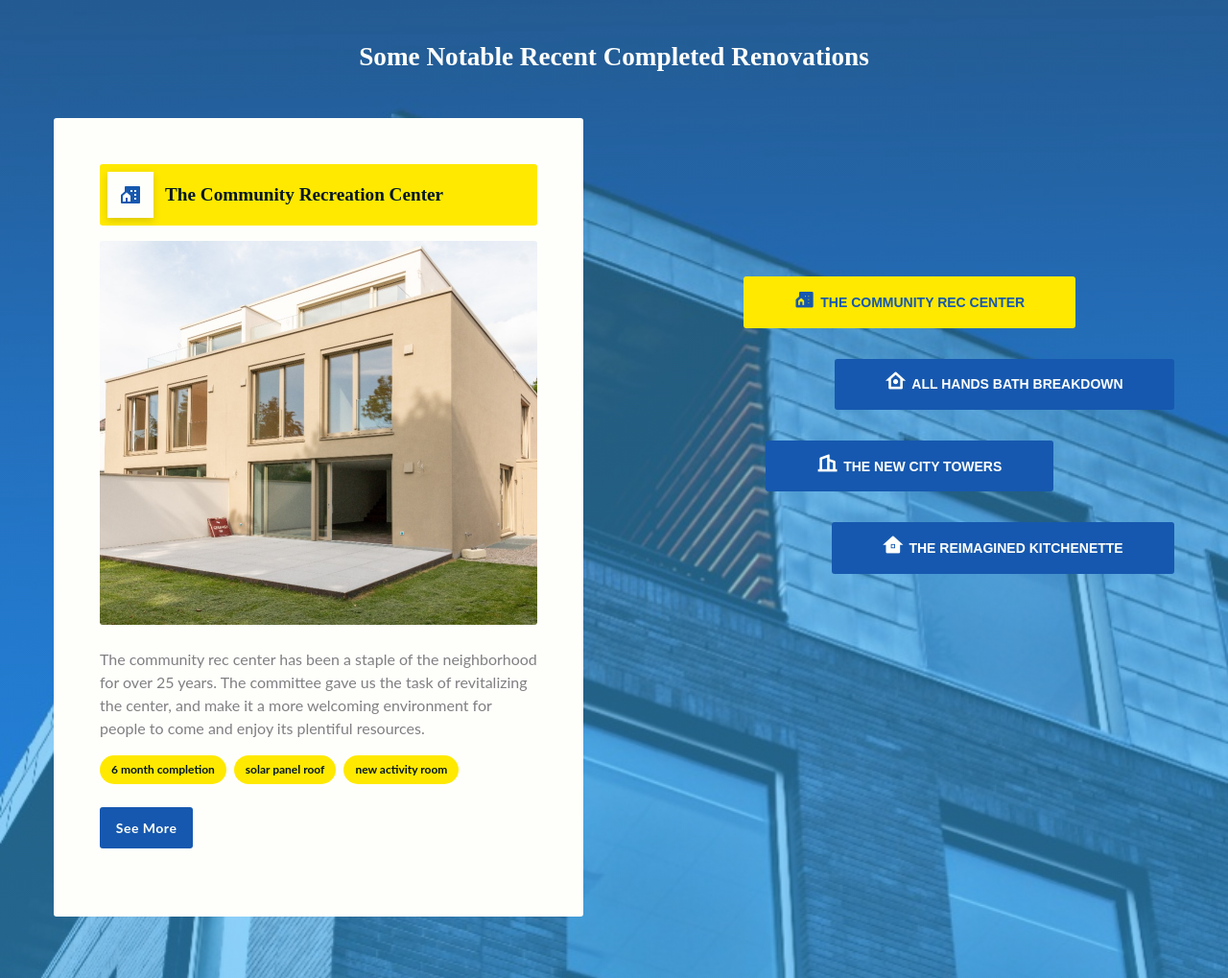
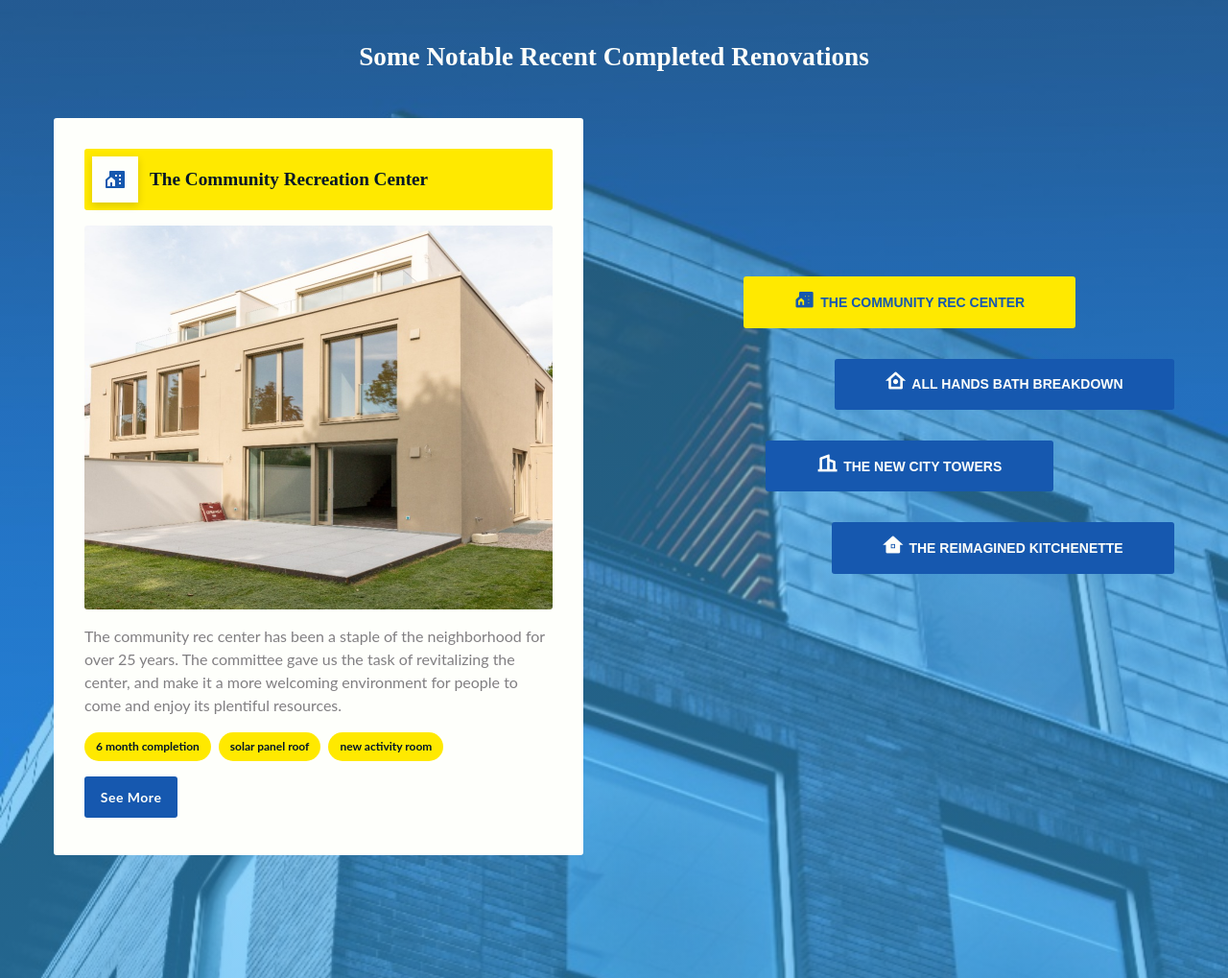
Before and after one commit to olopcodes/hcr-construction-site, a website: page src/index.html in a window 1280 px wide. Shown: the part 2180-3199 px from the top of the page at 96% size. Drawn offline with nearby package versions, Linux system fonts and the light colour scheme; files that its build step writes are made by us from their sources; files whose address does not match are found by name.

Commit message:
made some changes to the works box css

```diff
--- a/src/sass/pages/_home.scss
+++ b/src/sass/pages/_home.scss
@@ -313,18 +313,6 @@
     }
   }
 
-  &__work {
-    position: absolute;
-    z-index: -1;
-    opacity: 0;
-    transition: all 250ms ease;
-  }
-
-  &__work.active-work {
-    z-index: 2;
-    opacity: 1;
-  }
-
   &__tabs {
     order: 1;
     display: flex;
@@ -344,6 +332,7 @@
     @include mq($media-desktop) {
       align-items: center;
     }
+
     button {
       font-weight: 700;
       display: flex;
@@ -389,19 +378,29 @@
   }
 
   &__work {
+    position: absolute;
+    z-index: -1;
+    opacity: 0;
+    transition: all 250ms ease;
     background-color: $color-white;
     border-radius: 3px;
-    padding: 2em 1em;
-    height: 48rem;
-
+    padding: 1em;
+    height: 46rem;
     @include mq($media-tab) {
-      height: 44rem;
+      // height: 44rem;
+      padding: 2em 1em;
+      height: 42rem;
     }
 
     @include mq($media-desktop) {
-      padding: 3em;
-      height: 52rem;
+      padding: 2em;
+      height: 48rem;
     }
+  }
+
+  &__work.active-work {
+    z-index: 2;
+    opacity: 1;
   }
 
   &__heading {
@@ -427,7 +426,7 @@
 
   &__img {
     border-radius: 3px;
-    margin-bottom: 1.5em;
+    margin-bottom: 1em;
     height: 18rem;
     width: 100%;
 
@@ -445,7 +444,7 @@
     display: flex;
     flex-wrap: wrap;
     gap: 0.5em;
-    margin-bottom: 1.5em;
+    margin-bottom: 1em;
   }
 
   &__facts span {
```
Also changed, not shown: dist/js/tab.js (added), dist/sass/main.css, dist/sass/pages/_home.scss.
